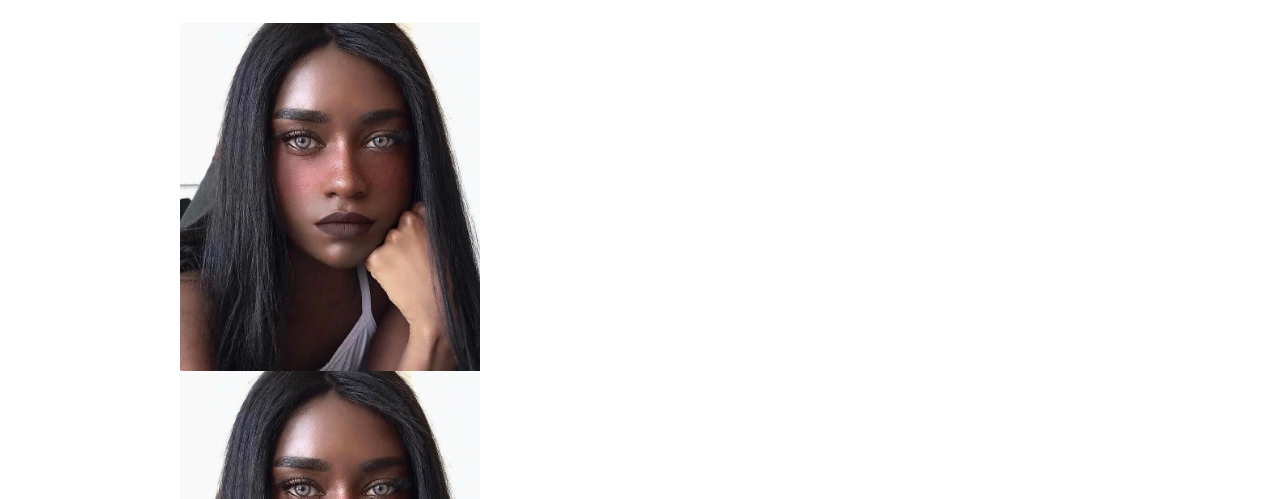
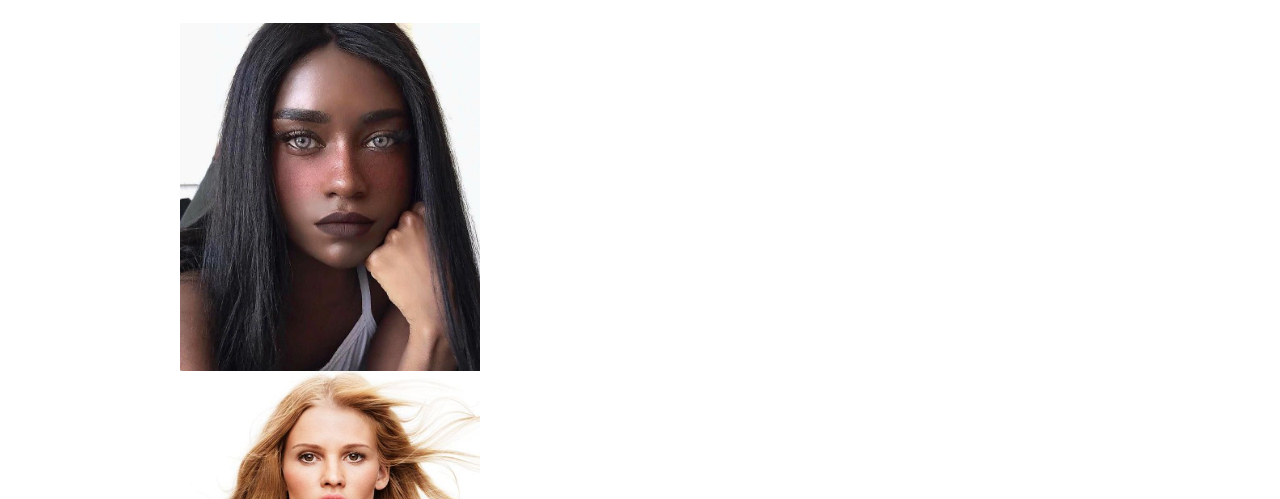
Before and after one commit to apolopena/gatsby-image-grouping-example, a Gatsby site: page / in a window 1280 px wide. Shown: the part 301-800 px from the top of the page. Built offline with nearby package versions, Linux system fonts and the light colour scheme; Gatsby itself is replaced by a stand-in of ours.

Commit message:
bigfixed short circuit operation

```diff
--- a/src/pages/index.js
+++ b/src/pages/index.js
@@ -34,8 +34,9 @@ const IndexPage = () => {
     const fluid = val.node.childImageSharp.fluid
     const person = getPersonName(fluid.originalName)
     const data = {fileName: fluid.originalName, fluid}
-    !acc[person] && (acc[person] = [data])
-    acc[person].push(data)
+    !acc[person]
+      && (acc[person] = [data])
+      || acc[person].push(data)
     return { ...acc }
   }, {})
 
```
